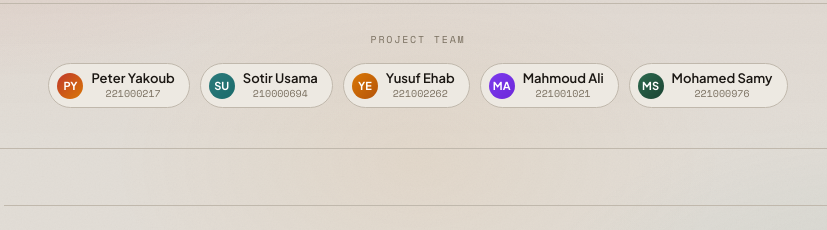
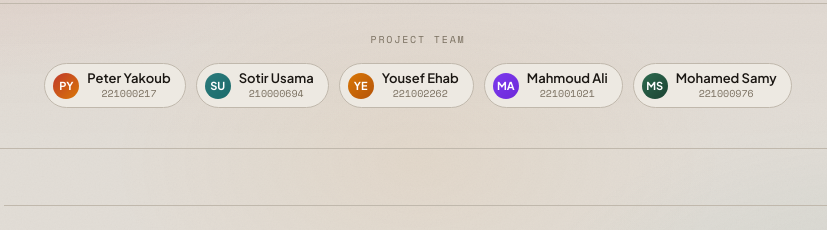
Before and after one commit to Peter9991/Sorting-Algorithm-Visualizer-, a plain HTML site: page index.html in a window 1280 px wide. Shown: the part 239-469 px from the top of the page, 222-1049 px from the left. Drawn offline with nearby package versions, Linux system fonts and the light colour scheme.

```diff
--- a/index.html
+++ b/index.html
@@ -686,7 +686,7 @@
         <div class="team-member">
           <div class="member-avatar" style="background:linear-gradient(135deg,#d97706,#b45309)">YE</div>
           <div>
-            <div class="member-name">Yusuf Ehab</div>
+            <div class="member-name">Yousef Ehab</div>
             <div class="member-id">221002262</div>
           </div>
         </div>
```
